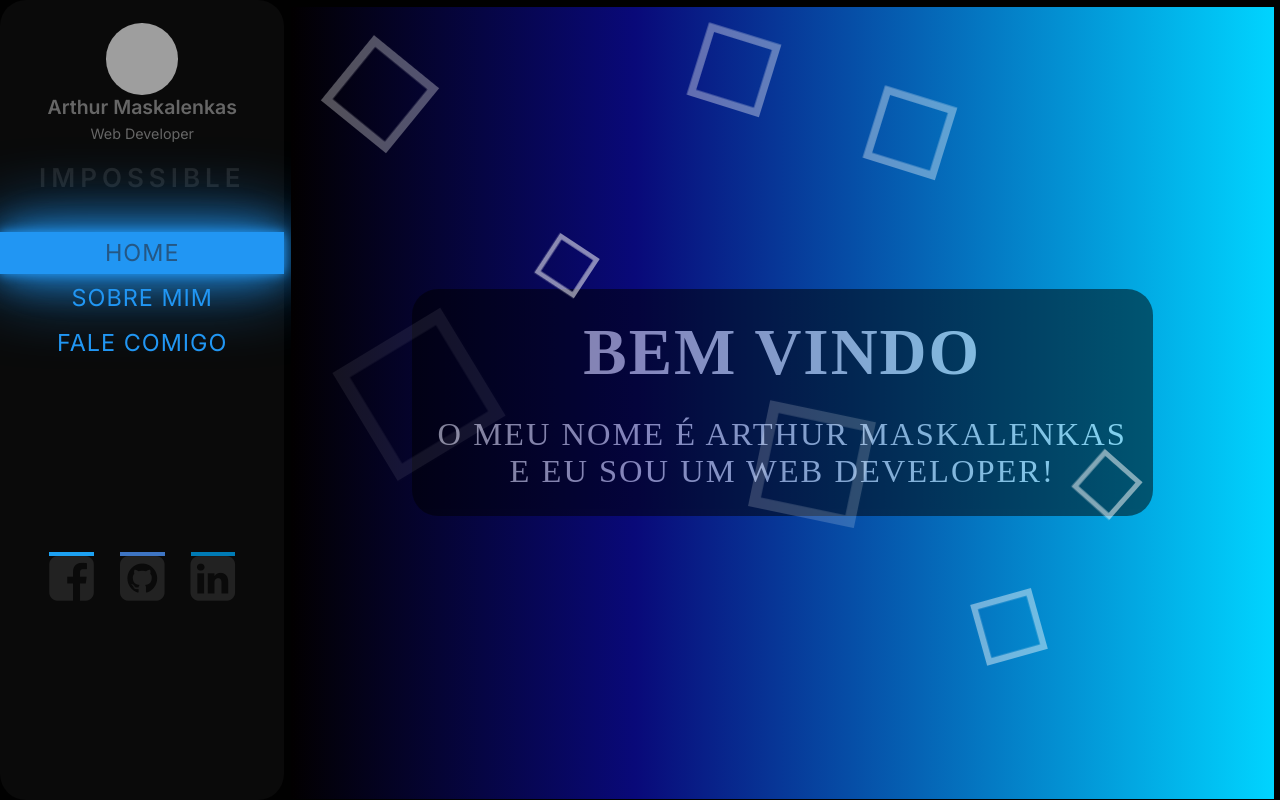
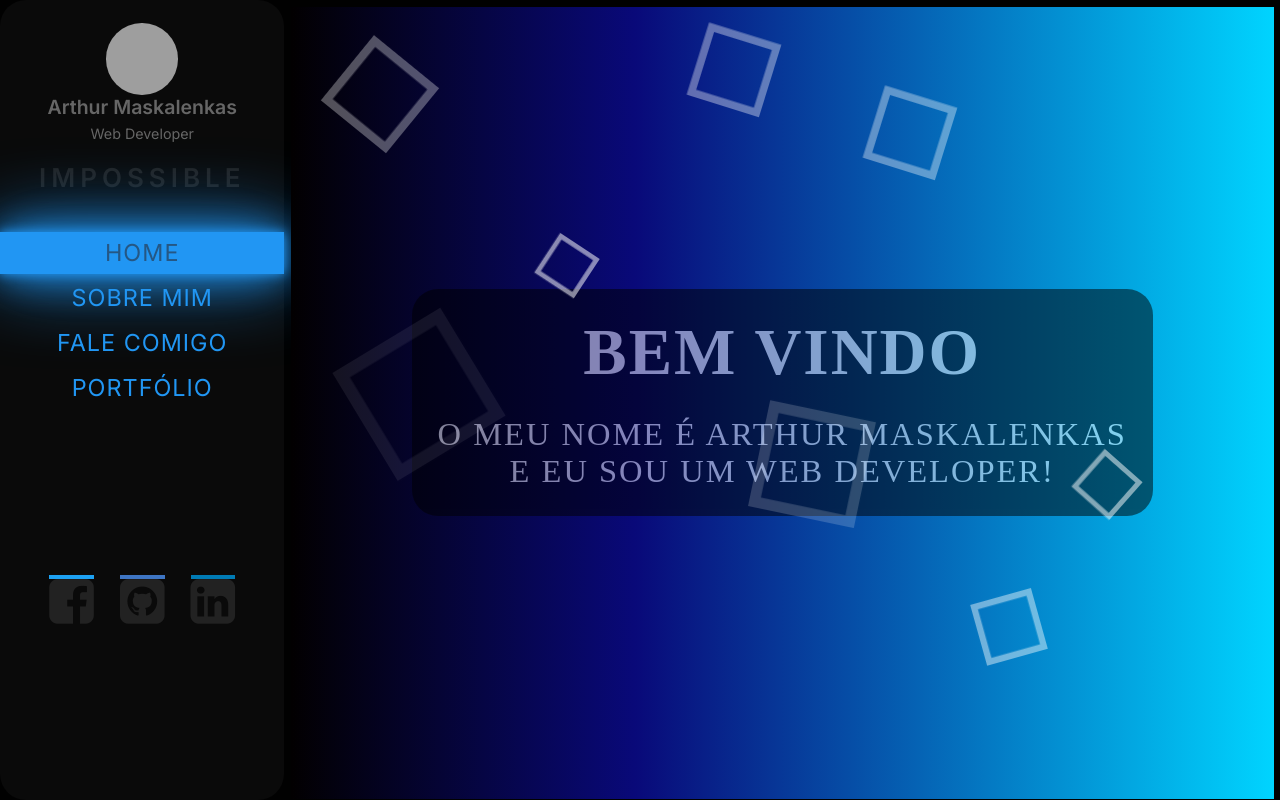
Before and after one commit to maskalenkas/Curriculo, a React (Create React App) app: page / in a window 1280 px wide. Built offline with nearby package versions, Linux system fonts and the light colour scheme; grey boxes are pictures that could not be loaded.

Commit message:
Adicionada aba portfolio

```diff
--- a/src/Routes/routes.js
+++ b/src/Routes/routes.js
@@ -2,3 +2,4 @@ export const HOME = '/';
 export const SOBRE = '/sobre';
 export const SERVICOS = '/servicos';
 export const FALE = '/fale';
+export const PORTFOLIO = '/portfolio';
--- a/src/components/Conteudo.jsx
+++ b/src/components/Conteudo.jsx
@@ -1,6 +1,7 @@
 import Home from '../pages/Home';
 import Sobre from '../pages/Sobre';
 import Fale from '../pages/Fale';
+import Portfolio from '../pages/Portfolio';
 
 import * as ROUTES from '../Routes/routes';
 
@@ -15,6 +16,7 @@ export function Conteudo() {
         <Route exact path={ROUTES.HOME} component={Home} />
         <Route path={ROUTES.SOBRE} component={Sobre} />
         <Route path={ROUTES.FALE} component={Fale} />
+        <Route path={ROUTES.PORTFOLIO} component={Portfolio} />
       </Switch>
     </div>
   );
--- a/src/components/Menu.jsx
+++ b/src/components/Menu.jsx
@@ -17,6 +17,9 @@ export function Menu() {
           <li>
             <ButtonNeon link="/fale" txt="fale comigo" nameButton="btn3" />
           </li>
+          <li>
+            <ButtonNeon link="/portfolio" txt="Portfólio" nameButton="btn4" />
+          </li>
         </ul>
       </nav>
     </div>
--- /dev/null
+++ b/src/pages/Portfolio.jsx
@@ -0,0 +1,12 @@
+import '../styles/pages/Portfolio.css';
+
+import { useContext, useEffect } from 'react';
+import { MenuContext } from '../context/MenuContext';
+export default function Portfolio() {
+  const { buttonAtual, setButtonAtual } = useContext(MenuContext);
+
+  useEffect(() => {
+    setButtonAtual('btn4');
+  }, [setButtonAtual]);
+  return <div className="portfolioContainer">oi</div>;
+}
--- a/src/styles/components/Conteudo.css
+++ b/src/styles/components/Conteudo.css
@@ -2,7 +2,5 @@
   background-color: var(--p7);
   height: 99%;
   margin: .5rem;
-
   position: relative;
-
 }
--- /dev/null
+++ b/src/styles/pages/Portfolio.css
@@ -0,0 +1 @@
+.portfolioContainer {}
--- a/src/styles/pages/Sobre.css
+++ b/src/styles/pages/Sobre.css
@@ -15,13 +15,11 @@
   color: black;
   font-size: 1.2rem;
   background-color: var(--p8);
-  border-radius: 1rem;
   font-weight: 1000;
 }
 
 .sobreContainer .postContainer {
   display: flex;
-  background-color: red;
   width: 100%;
   flex-wrap: wrap;
 }
```
